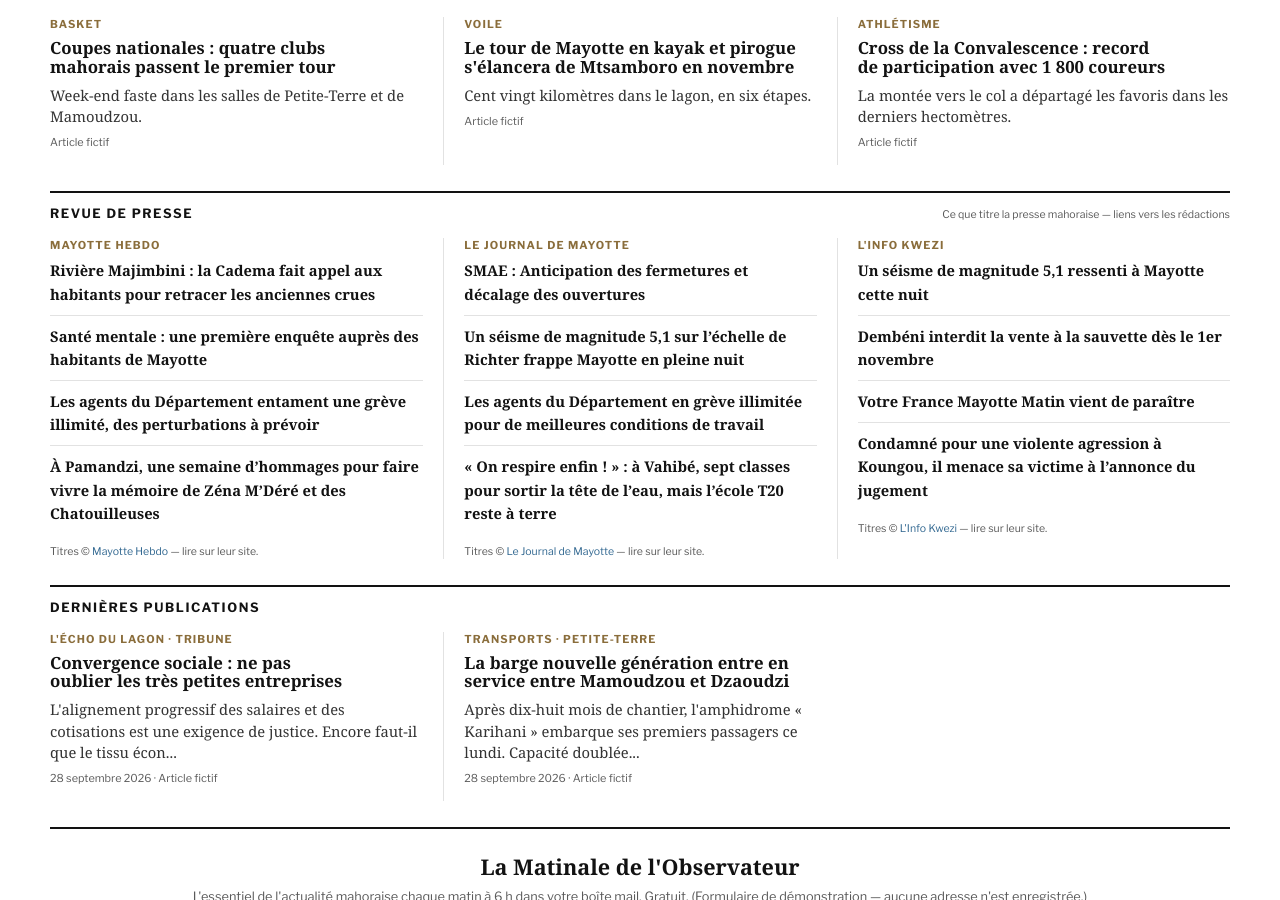
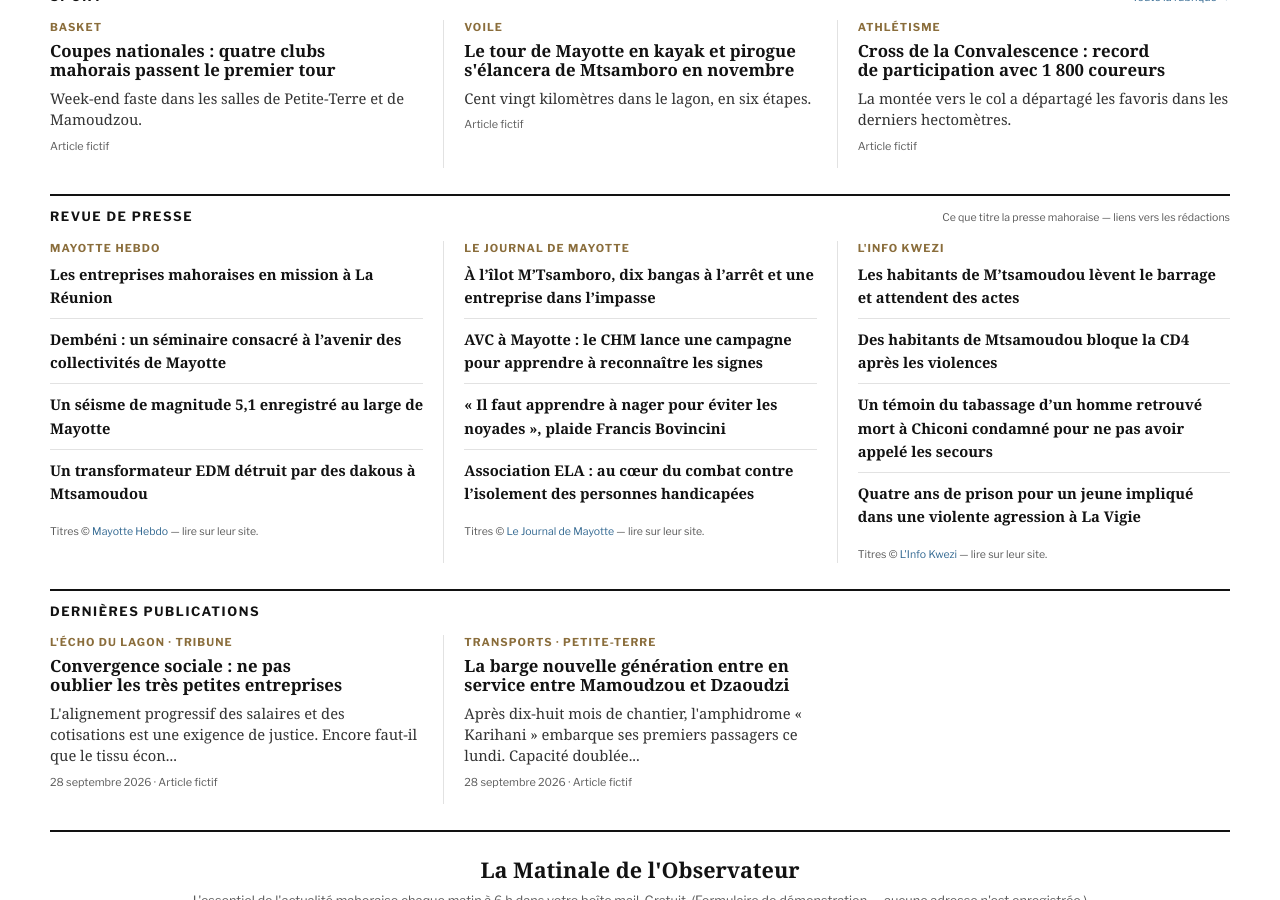
Before and after one commit to esdine/observateur-mayotte, a Jekyll site: the page built from index.html, in a window 1280 px wide and 900 px high, scrolled down 2792 px. Built offline with Jekyll 4.4.1, drawn with Linux system fonts in a browser that asks for light colours; some web fonts are replaced; some of the changed text lies outside the part shown.

Commit message:
Édition du matin : météo et revue de presse

```diff
--- a/_data/marches.yml
+++ b/_data/marches.yml
@@ -1,5 +1,26 @@
 # Genere par outils/maj_marches.py - source BOAMP (open data, licence ouverte)
 avis:
+  - objet: "ACCORD CADRE DE FOURNITURE D’EQUIPEMENTS DE PROTECTION INDIVIDUELLE DESTINES AUX AGENTS DU SIDEVAM976"
+    acheteur: "SIDEVAM (976)"
+    type: "Fournitures"
+    famille: "Marchés européens"
+    parution: "28 octobre 2026"
+    limite: "12 novembre 2026"
+    lien: "https://www.boamp.fr/pages/avis/?q=idweb:26-104250"
+  - objet: "FOURNITURE, LIVRAISON, INSTALLATION ET MISE EN SERVICE D’UNE TABLE DE SOINS DENTAIRE MOBILE"
+    acheteur: "CENTRE HOSPITALIER DE MAYOTTE"
+    type: "Fournitures"
+    famille: "Marchés entre 90 k€ et seuils européens"
+    parution: "28 octobre 2026"
+    limite: "20 novembre 2026"
+    lien: "https://www.boamp.fr/pages/avis/?q=idweb:26-104753"
+  - objet: "Nettoyage Mayotte"
+    acheteur: "FRANCE TRAVAIL - DG"
+    type: "Services"
+    famille: "Marchés européens"
+    parution: "28 octobre 2026"
+    limite: "4 décembre 2026"
+    lien: "https://www.boamp.fr/pages/avis/?q=idweb:26-104486"
   - objet: "Affaire N° 32-C2/BIOM/2026 Fourniture, gestion et maintenance des kits oxygène aéronautiques EVASAN"
     acheteur: "CENTRE HOSPITALIER DE MAYOTTE"
     type: "Fournitures"
@@ -7,6 +28,13 @@ avis:
     parution: "27 octobre 2026"
     limite: "27 novembre 2026"
     lien: "https://www.boamp.fr/pages/avis/?q=idweb:26-103804"
+  - objet: "Accord cadre de prestation de sureté et surveillance pour l’Etablissement public du port de commerce de Mayotte (EPPCM)"
+    acheteur: "EPPCM - Établissement Public du Port de Commerce de Mayotte (976)"
+    type: "Services"
+    famille: "Marchés entre 90 k€ et seuils européens"
+    parution: "27 octobre 2026"
+    limite: "13 novembre 2026"
+    lien: "https://www.boamp.fr/pages/avis/?q=idweb:26-104462"
   - objet: "AMO Accompagnement aux procédures de fin du contrat de délégation de service public de l'eau potable et à la mise en œuvre opérationnelle…"
     acheteur: "Les Eaux de Mayotte (976)"
     type: "Services"
@@ -14,30 +42,3 @@ avis:
     parution: "27 octobre 2026"
     limite: "30 novembre 2026"
     lien: "https://www.boamp.fr/pages/avis/?q=idweb:26-103803"
-  - objet: "Marché de travaux de construction d'un mur de soutènement"
-    acheteur: "Communauté de Communes de Petite Terre (976)"
-    type: "Travaux"
-    famille: "Marchés entre 90 k€ et seuils européens"
-    parution: "26 octobre 2026"
-    limite: "16 novembre 2026"
-    lien: "https://www.boamp.fr/pages/avis/?q=idweb:26-103762"
-  - objet: "MAITRE D’ŒUVRE DES TRAVAUX DE SECURISATION DU BATIMENT « COLLEGE » DU MUSEE DE MAYOTTE"
-    acheteur: "Département-Région de Mayotte"
-    type: "Services"
-    famille: "Marchés entre 90 k€ et seuils européens"
-    parution: "26 octobre 2026"
-    limite: "30 novembre 2026"
-    lien: "https://www.boamp.fr/pages/avis/?q=idweb:26-103807"
-  - objet: "Elaboration, actualisation du document d'information communale sur les risques majeurs (DICRIM)."
-    acheteur: "Ville de Mamoudzou (976)"
-    type: "Services"
-    famille: "Marchés <90 k€ (MAPA)"
-    parution: "26 octobre 2026"
-    lien: "https://www.boamp.fr/pages/avis/?q=idweb:26-103760"
-  - objet: "MISSION D’EXPLOITATION ET MAINTENANCE DU SYSTÈME BILLETTIQUE DU RÉSEAU DE TRANSPORT COLLECTIF « CARIBUS »"
-    acheteur: "Communauté d'Agglomération de Dembéni-Mamoudzou (976)"
-    type: "Services"
-    famille: "Marchés européens"
-    parution: "25 octobre 2026"
-    limite: "27 novembre 2026"
-    lien: "https://www.boamp.fr/pages/avis/?q=idweb:26-103065"
--- a/_data/revue.yml
+++ b/_data/revue.yml
@@ -3,33 +3,33 @@ sources:
   - nom: "Mayotte Hebdo"
     site: "https://mayottehebdo.com/"
     titres:
-      - titre: "Rivière Majimbini : la Cadema fait appel aux habitants pour retracer les anciennes crues"
-        lien: "https://www.mayottehebdo.com/actualite/breves/riviere-majimbini-la-cadema-fait-appel-aux-habitants-pour-retracer-les-anciennes-crues/"
-      - titre: "Santé mentale : une première enquête auprès des habitants de Mayotte"
-        lien: "https://www.mayottehebdo.com/actualite/breves/sante-mentale-une-premiere-enquete-aupres-des-habitants-de-mayotte/"
-      - titre: "Les agents du Département entament une grève illimité, des perturbations à prévoir"
-        lien: "https://www.mayottehebdo.com/actualite/societe/les-agents-du-departement-entament-une-greve-illimite-des-perturbations-a-prevoir/"
-      - titre: "À Pamandzi, une semaine d’hommages pour faire vivre la mémoire de Zéna M’Déré et des Chatouilleuses"
-        lien: "https://www.mayottehebdo.com/actualite/patrimoine/a-pamandzi-une-semaine-dhommages-pour-faire-vivre-la-memoire-de-zena-mdere-et-des-chatouilleuses/"
+      - titre: "Les entreprises mahoraises en mission à La Réunion"
+        lien: "https://www.mayottehebdo.com/actualite/breves/les-entreprises-mahoraises-en-mission-a-la-reunion/"
+      - titre: "Dembéni : un séminaire consacré à l’avenir des collectivités de Mayotte"
+        lien: "https://www.mayottehebdo.com/actualite/breves/dembeni-un-seminaire-consacre-a-lavenir-des-collectivites-de-mayotte/"
+      - titre: "Un séisme de magnitude 5,1 enregistré au large de Mayotte"
+        lien: "https://www.mayottehebdo.com/actualite/breves/un-seisme-de-magnitude-51-enregistre-au-large-de-mayotte/"
+      - titre: "Un transformateur EDM détruit par des dakous à Mtsamoudou"
+        lien: "https://www.mayottehebdo.com/actualite/fait-divers/un-transformateur-edm-detruit-par-des-dakous-a-mtsamoudou/"
   - nom: "Le Journal de Mayotte"
     site: "https://lejournaldemayotte.yt/"
     titres:
-      - titre: "SMAE : Anticipation des fermetures et décalage des ouvertures"
-        lien: "https://lejournaldemayotte.yt/2026/10/27/smae-anticipation-des-fermetures-et-decalage-des-ouvertures/"
-      - titre: "Un séisme de magnitude 5,1 sur l’échelle de Richter frappe Mayotte en pleine nuit"
-        lien: "https://lejournaldemayotte.yt/2026/10/27/un-seisme-de-magnitude-51-sur-lechelle-de-richter-frappe-mayotte-en-pleine-nuit/"
-      - titre: "Les agents du Département en grève illimitée pour de meilleures conditions de travail"
-        lien: "https://lejournaldemayotte.yt/2026/10/27/les-agents-du-departement-en-greve-illimitee-pour-de-meilleures-conditions-de-travail/"
-      - titre: "« On respire enfin ! » : à Vahibé, sept classes pour sortir la tête de l’eau, mais l’école T20 reste à terre"
-        lien: "https://lejournaldemayotte.yt/2026/10/27/on-respire-enfin-a-vahibe-sept-classes-pour-sortir-la-tete-de-leau-mais-lecole-t20-reste-a-terre/"
+      - titre: "À l’îlot M’Tsamboro, dix bangas à l’arrêt et une entreprise dans l’impasse"
+        lien: "https://lejournaldemayotte.yt/2026/10/28/a-lilot-mtsamboro-dix-bangas-a-larret-et-une-entreprise-dans-limpasse/"
+      - titre: "AVC à Mayotte : le CHM lance une campagne pour apprendre à reconnaître les signes"
+        lien: "https://lejournaldemayotte.yt/2026/10/28/avc-a-mayotte-le-chm-lance-une-campagne-pour-apprendre-a-reconnaitre-les-signes/"
+      - titre: "« Il faut apprendre à nager pour éviter les noyades », plaide Francis Bovincini"
+        lien: "https://lejournaldemayotte.yt/2026/10/28/il-faut-apprendre-a-nager-pour-eviter-les-noyades-plaide-francis-bovincini/"
+      - titre: "Association ELA : au cœur du combat contre l’isolement des personnes handicapées"
+        lien: "https://lejournaldemayotte.yt/2026/10/28/association-ela-au-coeur-du-combat-contre-lisolement-des-personnes-handicape/"
   - nom: "L'Info Kwezi"
     site: "https://www.linfokwezi.fr/"
     titres:
-      - titre: "Un séisme de magnitude 5,1 ressenti à Mayotte cette nuit"
-        lien: "https://www.linfokwezi.fr/un-seisme-de-magnitude-51-ressenti-a-mayotte-cette-nuit/"
-      - titre: "Dembéni interdit la vente à la sauvette dès le 1er novembre"
-        lien: "https://www.linfokwezi.fr/dembeni-interdit-la-vente-a-la-sauvette-des-le-1er-novembre/"
-      - titre: "Votre France Mayotte Matin vient de paraître"
-        lien: "https://www.linfokwezi.fr/votre-france-mayotte-matin-vient-de-paraitre-237/"
-      - titre: "Condamné pour une violente agression à Koungou, il menace sa victime à l’annonce du jugement"
-        lien: "https://www.linfokwezi.fr/condamne-pour-une-violente-agression-a-koungou-il-menace-sa-victime-a-lannonce-du-jugement/"
+      - titre: "Les habitants de M’tsamoudou lèvent le barrage et attendent des actes"
+        lien: "https://www.linfokwezi.fr/les-habitants-de-mtsamoudou-levent-le-barrage-et-attendent-des-actes/"
+      - titre: "Des habitants de Mtsamoudou bloque la CD4 après les violences"
+        lien: "https://www.linfokwezi.fr/des-habitants-de-mtsamoudou-bloque-la-cd4-apres-les-violences/"
+      - titre: "Un témoin du tabassage d’un homme retrouvé mort à Chiconi condamné pour ne pas avoir appelé les secours"
+        lien: "https://www.linfokwezi.fr/un-temoin-du-tabassage-dun-homme-retrouve-mort-a-chiconi-condamne-pour-ne-pas-avoir-appele-les-secours/"
+      - titre: "Quatre ans de prison pour un jeune impliqué dans une violente agression à La Vigie"
+        lien: "https://www.linfokwezi.fr/quatre-ans-de-prison-pour-un-jeune-implique-dans-une-violente-agression-a-la-vigie/"
```
Also changed, not shown: _data/meteo.yml (+5 -5 lines).
